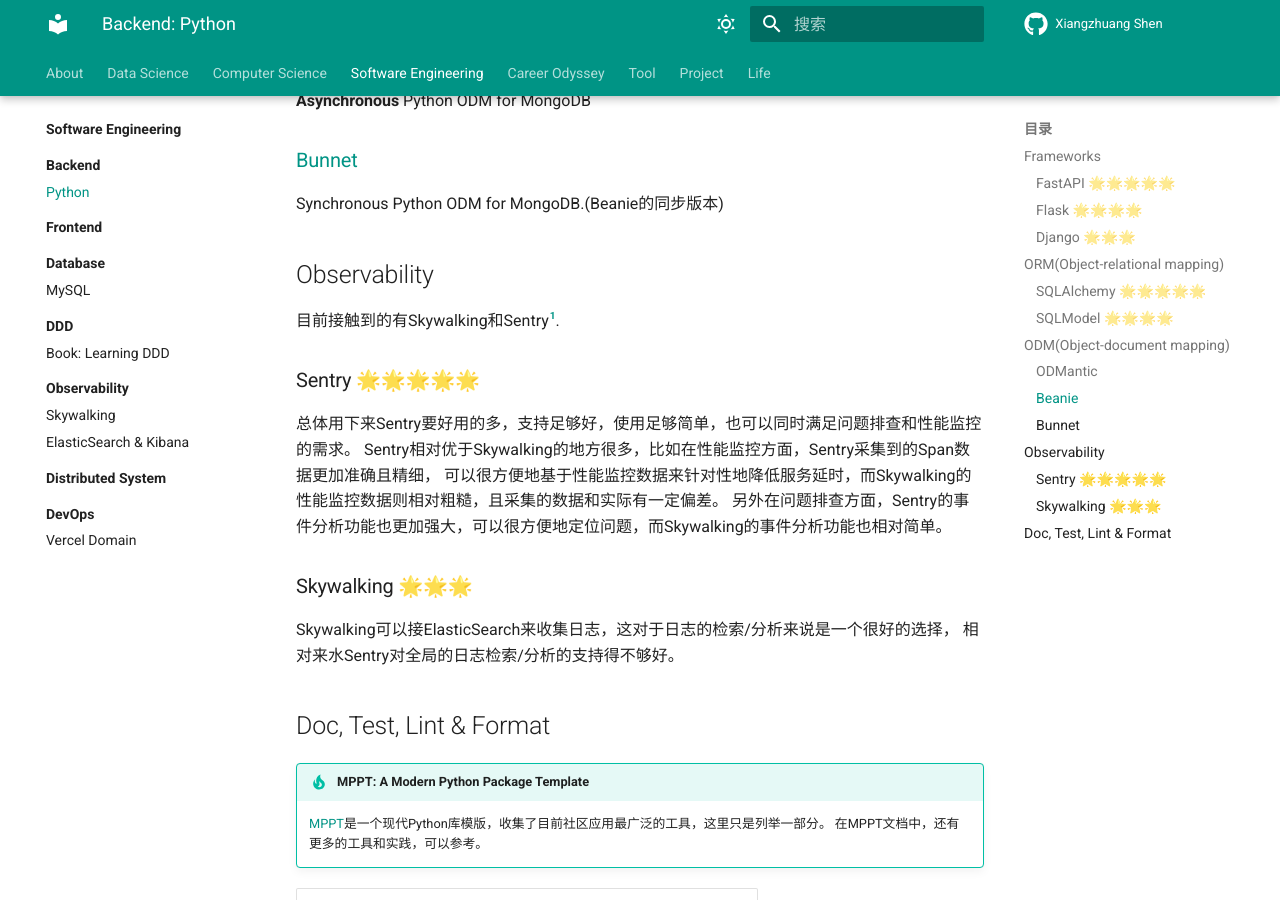
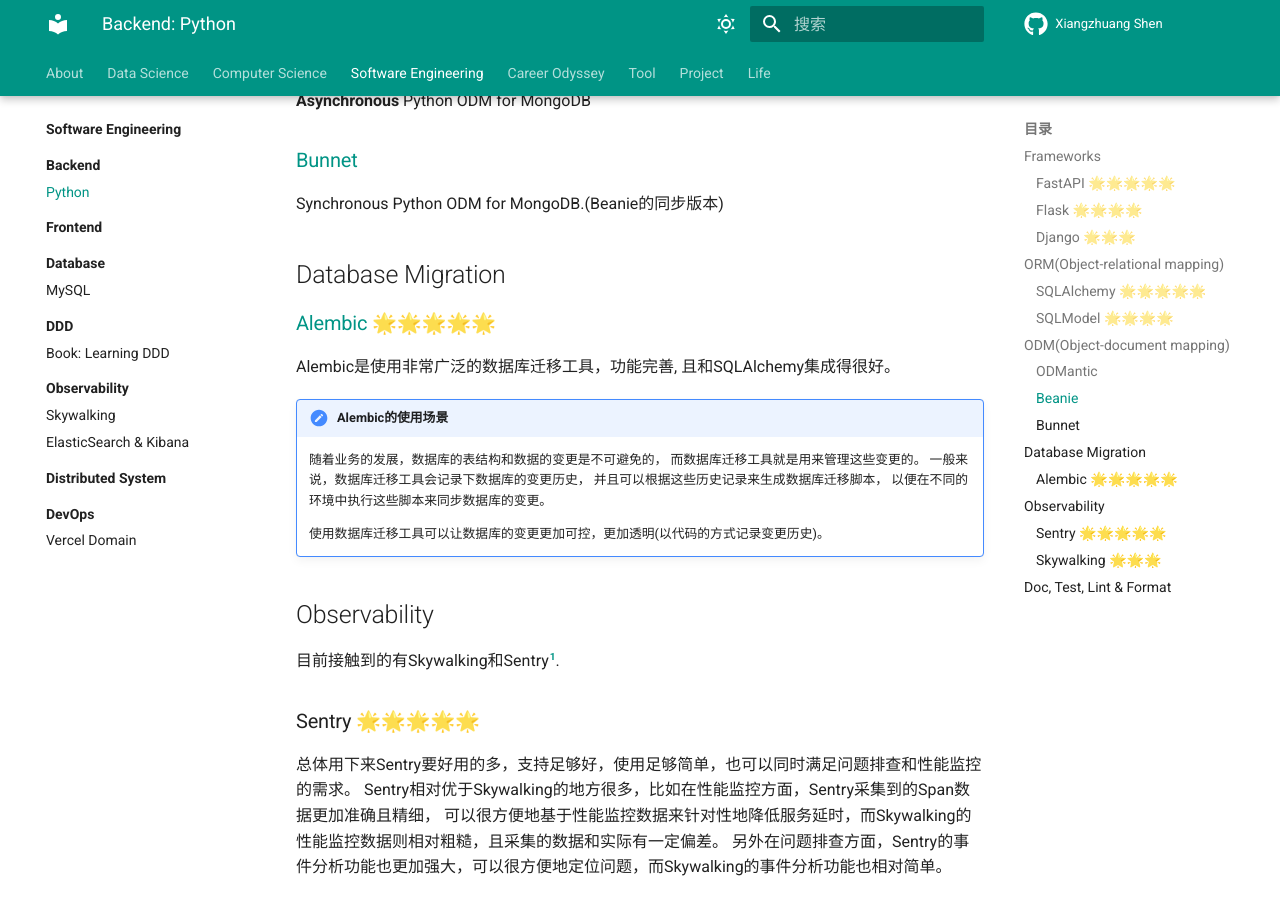
Before and after one commit to shenxiangzhuang/shenxiangzhuang.github.io, an MkDocs documentation site: the page built from docs/se/backend/python/index.md, in a window 1280 px wide and 900 px high, scrolled down 1111 px. Built offline with MkDocs 1.6.1 and Material for MkDocs 9.7.7, drawn with Linux system fonts in a browser that asks for light colours; comment, search, counter and statistics services are not loaded.

Commit message:
add: alembic (#111)
* add: alembic

```diff
--- a/docs/se/backend/python/index.md
+++ b/docs/se/backend/python/index.md
@@ -35,6 +35,21 @@
 ### [Bunnet](https://github.com/roman-right/bunnet)
 Synchronous Python ODM for MongoDB.(Beanie的同步版本)
 
+## Database Migration
+
+### [Alembic](https://github.com/sqlalchemy/alembic) 🌟🌟🌟🌟🌟
+Alembic是使用非常广泛的数据库迁移工具，功能完善, 且和SQLAlchemy集成得很好。
+
+!!! note "Alembic的使用场景"
+
+    随着业务的发展，数据库的表结构和数据的变更是不可避免的，
+    而数据库迁移工具就是用来管理这些变更的。
+    一般来说，数据库迁移工具会记录下数据库的变更历史，
+    并且可以根据这些历史记录来生成数据库迁移脚本，
+    以便在不同的环境中执行这些脚本来同步数据库的变更。
+
+    使用数据库迁移工具可以让数据库的变更更加可控，更加透明(以代码的方式记录变更历史)。
+
 
 ## Observability
 
```
Also changed, not shown: docs/assets/git-committers/page-authors.json (+1 -1 lines).
